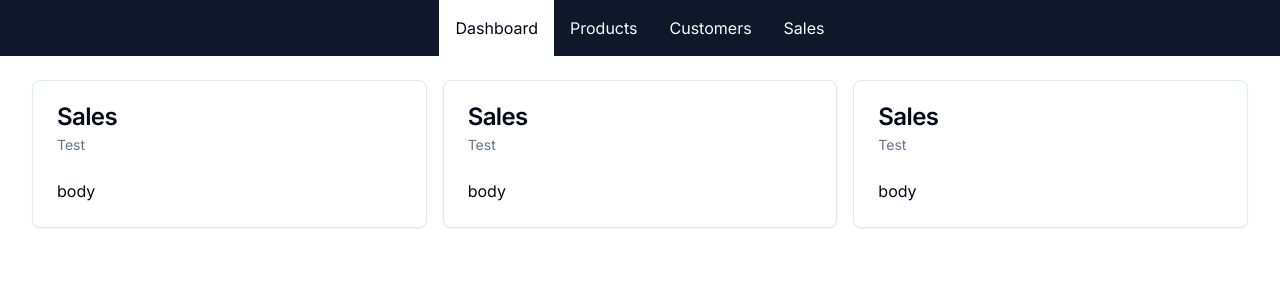
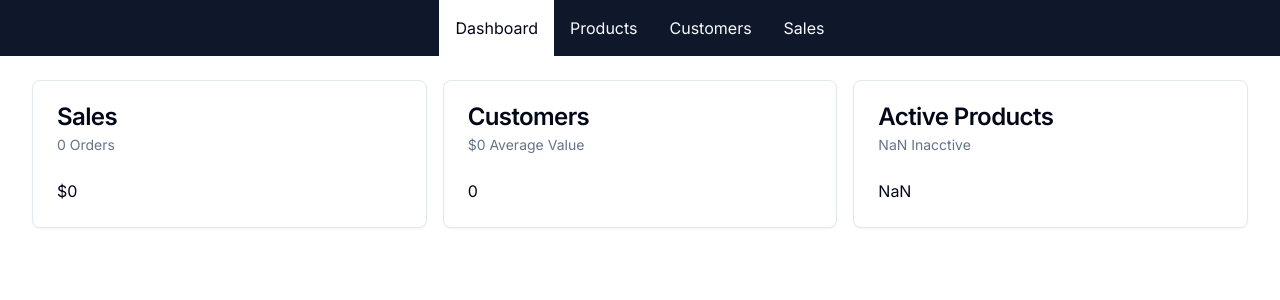
Before and after one commit to FullStackin/ShopVerse, a Next.js app: page /admin in a window 1280 px wide. Shown: the top 300 px of the page. Built offline with nearby package versions, Linux system fonts and the light colour scheme; no server answers; the database is empty.

Commit message:
fix schema, and formatter

```diff
--- a/src/app/admin/page.tsx
+++ b/src/app/admin/page.tsx
@@ -1,28 +1,80 @@
-import { Card, CardContent, CardDescription, CardHeader, CardTitle } from "@/components/ui/card";
+import {
+  Card,
+  CardContent,
+  CardDescription,
+  CardHeader,
+  CardTitle,
+} from '@/components/ui/card';
+import db from '@/db/db';
+import { formatCurrency, formatNumber } from '@/lib/formatters';
 
-function getSalesDate(){
+async function getSalesData() {
+  const data = await db.order.aggregate({
+    _sum: { priceInCents: true },
+    _count: true,
+  });
 
+  return {
+    amount: (data._sum.pricePaidInCents || 0) / 100,
+    numberOfSales: data._count,
+  };
 }
 
-export default function AdminDashboard () {
-    return <div className="grid grid-cols-1 md:grid-cols-2 lg:grid-cols-3 gap-4">
-       <DashboardCard title="Sales" subtitle="Test" body="body" />
-       <DashboardCard title="Sales" subtitle="Test" body="body" />
-       <DashboardCard title="Sales" subtitle="Test" body="body" />
+async function getUserData() {
+  const [userCount, orderData] = await Promise.all([
+    db.user.count(),
+    db.order.aggregate({
+      _sum: { priceInCents: true },
+    }),
+  ]);
+  return {
+    userCount,
+    averageValuePerUser:
+      userCount === 0
+        ? 0
+        : (orderData._sum.pricePaidInCents || 0) / userCount / 100,
+  };
+}
 
+export default async function AdminDashboard() {
+  const [salesData, userData] = await Promise.all([
+    getSalesData(),
+
+    getUserData(),
+  ]);
+
+  return (
+    <div className="grid grid-cols-1 md:grid-cols-2 lg:grid-cols-3 gap-4">
+      <DashboardCard
+        title="Sales"
+        subtitle={`${formatNumber(salesData.numberOfSales)} Orders`}
+        body={formatCurrency(salesData.amount)}
+      />
+      <DashboardCard
+        title="Customers"
+        subtitle={`${formatCurrency(
+          userData.averageValuePerUser
+        )} Average Value`}
+        body={formatNumber(userData.userCount)}
+      />
+      <DashboardCard
+        title="Active Products"
+        subtitle={`${formatNumber()} Inacctive`}
+        body={formatNumber()}
+      />
     </div>
+  );
 }
 
 type DashboardCardProps = {
-    title: string
-    subtitle: string
-    body: string
-}
+  title: string;
+  subtitle: string;
+  body: string;
+};
 
-function DashboardCard({title, subtitle, body}:
-    DashboardCardProps
-) {
-    return  <Card>
+function DashboardCard({ title, subtitle, body }: DashboardCardProps) {
+  return (
+    <Card>
       <CardHeader>
         <CardTitle>{title}</CardTitle>
         <CardDescription>{subtitle}</CardDescription>
@@ -31,4 +83,5 @@
         <p>{body}</p>
       </CardContent>
     </Card>
+  );
 }
--- /dev/null
+++ b/src/lib/formatters.ts
@@ -0,0 +1,15 @@
+const CURRENCY_FORMATTER = new Intl.NumberFormat("en-US", {
+    currency: "USD",
+    style: "currency",
+    minimumFractionDigits: 0,
+  })
+
+  export function formatCurrency(amount: number) {
+    return CURRENCY_FORMATTER.format(amount)
+  }
+
+  const NUMBER_FORMATTER = new Intl.NumberFormat("en-US")
+
+  export function formatNumber(number: number) {
+    return NUMBER_FORMATTER.format(number)
+  }
```
Also changed, not shown: 2 other files (tests, documents, lock files or other folders). Lines whose indentation alone changed are shown as unchanged.
